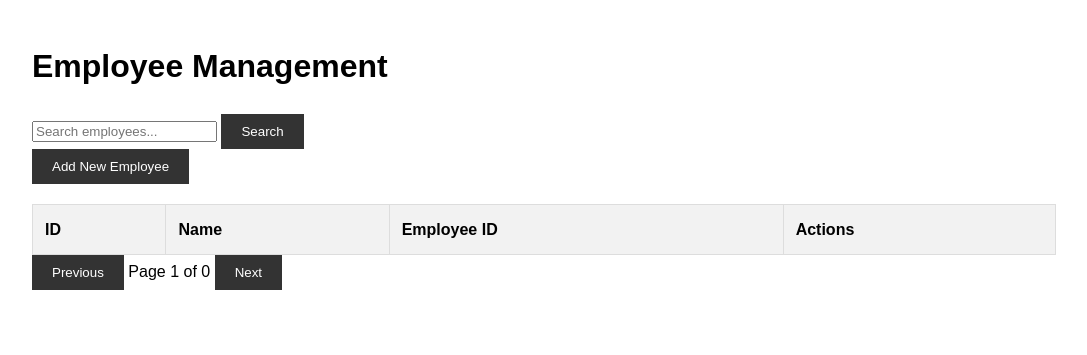
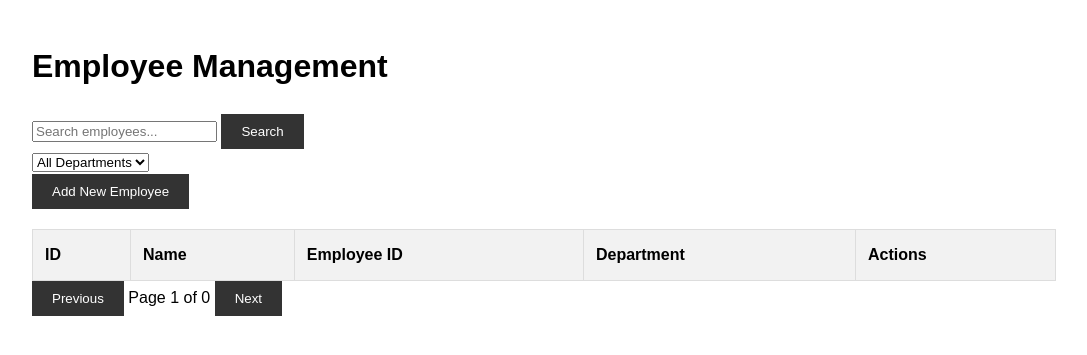
Before and after one commit to SolBaby/labor-tracker-scanner, a Flask app: page /employee_management in a window 1280 px wide. Shown: the part 141-496 px from the top of the page, without its empty margins (96-1183 px from the left). Run offline with Flask 3, Linux system fonts and the light colour scheme; data that the repository does not hold is empty.

Commit message:
Agent step completed: Implement a more advanced web interface for managers and employees

```diff
--- a/models.py
+++ b/models.py
@@ -5,6 +5,7 @@ class Employee(db.Model):
     id = db.Column(db.Integer, primary_key=True)
     name = db.Column(db.String(100), nullable=False)
     employee_id = db.Column(db.String(20), unique=True, nullable=False)
+    department = db.Column(db.String(50), nullable=False)
     time_logs = db.relationship('TimeLog', backref='employee', lazy=True)
 
 class Task(db.Model):
@@ -12,6 +13,7 @@ class Task(db.Model):
     name = db.Column(db.String(100), nullable=False)
     task_id = db.Column(db.String(20), unique=True, nullable=False)
     barcode = db.Column(db.String(50), unique=True, nullable=False)
+    location = db.Column(db.String(100))
     time_logs = db.relationship('TimeLog', backref='task', lazy=True)
 
 class TimeLog(db.Model):
--- a/routes.py
+++ b/routes.py
@@ -1,7 +1,7 @@
 from flask import render_template, request, jsonify
 from models import Employee, Task, TimeLog
 from datetime import datetime
-from sqlalchemy import func
+from sqlalchemy import func, desc
 from app import db
 
 def init_routes(app):
@@ -11,23 +11,37 @@ def init_routes(app):
 
     @app.route('/employee_management')
     def employee_management():
-        page = request.args.get('page', 1, type=int)
-        per_page = 10
-        employees = Employee.query.paginate(page=page, per_page=per_page, error_out=False)
-        return render_template('employee_management.html', employees=employees.items, page=page, total_pages=employees.pages)
+        return render_template('employee_management.html')
 
     @app.route('/api/employees/search')
     def search_employees():
         search_term = request.args.get('term', '')
+        department = request.args.get('department', '')
         page = request.args.get('page', 1, type=int)
+        sort_field = request.args.get('sort_field', 'id')
+        sort_order = request.args.get('sort_order', 'asc')
         per_page = 10
-        employees = Employee.query.filter(
-            (Employee.name.ilike(f'%{search_term}%')) |
-            (Employee.employee_id.ilike(f'%{search_term}%'))
-        ).paginate(page=page, per_page=per_page, error_out=False)
+
+        query = Employee.query
+
+        if search_term:
+            query = query.filter(
+                (Employee.name.ilike(f'%{search_term}%')) |
+                (Employee.employee_id.ilike(f'%{search_term}%'))
+            )
+
+        if department:
+            query = query.filter(Employee.department == department)
+
+        if sort_order == 'desc':
+            query = query.order_by(desc(getattr(Employee, sort_field)))
+        else:
+            query = query.order_by(getattr(Employee, sort_field))
+
+        employees = query.paginate(page=page, per_page=per_page, error_out=False)
 
         return jsonify({
-            'employees': [{'id': e.id, 'name': e.name, 'employee_id': e.employee_id} for e in employees.items],
+            'employees': [{'id': e.id, 'name': e.name, 'employee_id': e.employee_id, 'department': e.department} for e in employees.items],
             'total_pages': employees.pages,
             'current_page': page
         })
@@ -40,7 +54,7 @@ def init_routes(app):
     @app.route('/api/employee/add', methods=['POST'])
     def add_employee():
         data = request.json
-        new_employee = Employee(name=data['name'], employee_id=data['employee_id'])
+        new_employee = Employee(name=data['name'], employee_id=data['employee_id'], department=data['department'])
         db.session.add(new_employee)
         try:
             db.session.commit()
@@ -56,6 +70,7 @@ def init_routes(app):
         if employee:
             employee.name = data['name']
             employee.employee_id = data['employee_id']
+            employee.department = data['department']
             try:
                 db.session.commit()
                 return jsonify({'status': 'success', 'message': 'Employee updated successfully'})
@@ -153,16 +168,14 @@ def init_routes(app):
     @app.route('/reports')
     def reports():
         employee_hours = db.session.query(
-            Employee.name,
-            func.sum(TimeLog.duration)
-        ).join(TimeLog).group_by(Employee.id).all()
+            Employee.name.label('employee_name'),
+            Task.name.label('task_name'),
+            Task.location.label('task_location'),
+            func.sum(func.extract('epoch', TimeLog.duration) / 60).label('total_minutes'),
+            func.sum(func.extract('epoch', TimeLog.duration) % 60).label('total_seconds')
+        ).join(TimeLog).join(Task).group_by(Employee.id, Task.id).all()
 
-        task_hours = db.session.query(
-            Task.name,
-            func.sum(TimeLog.duration)
-        ).join(TimeLog).group_by(Task.id).all()
-
-        return render_template('reports.html', employee_hours=employee_hours, task_hours=task_hours)
+        return render_template('reports.html', employee_hours=employee_hours)
 
     @app.route('/api/scan', methods=['POST'])
     def handle_scan():
--- a/static/js/employee_management.js
+++ b/static/js/employee_management.js
@@ -2,6 +2,7 @@ document.addEventListener('DOMContentLoaded', function() {
     const employeeTable = document.getElementById('employee-table');
     const searchInput = document.getElementById('employee-search');
     const searchBtn = document.getElementById('search-btn');
+    const departmentFilter = document.getElementById('department-filter');
     const addEmployeeBtn = document.getElementById('add-employee-btn');
     const employeeModal = document.getElementById('employee-modal');
     const employeeForm = document.getElementById('employee-form');
@@ -12,13 +13,15 @@ document.addEventListener('DOMContentLoaded', function() {
     const totalPagesSpan = document.getElementById('total-pages');
 
     let currentPage = 1;
+    let currentSort = { field: 'id', order: 'asc' };
     const itemsPerPage = 10;
 
-    function showModal(title, id = '', name = '', employeeId = '') {
+    function showModal(title, id = '', name = '', employeeId = '', department = '') {
         document.getElementById('modal-title').textContent = title;
         document.getElementById('employee-id').value = id;
         document.getElementById('employee-name').value = name;
         document.getElementById('employee-id-input').value = employeeId;
+        document.getElementById('employee-department').value = department;
         employeeModal.style.display = 'block';
     }
 
@@ -34,26 +37,35 @@ document.addEventListener('DOMContentLoaded', function() {
         const id = document.getElementById('employee-id').value;
         const name = document.getElementById('employee-name').value;
         const employeeId = document.getElementById('employee-id-input').value;
+        const department = document.getElementById('employee-department').value;
 
         if (id) {
-            updateEmployee(id, name, employeeId);
+            updateEmployee(id, name, employeeId, department);
         } else {
-            addEmployee(name, employeeId);
+            addEmployee(name, employeeId, department);
         }
     });
 
     employeeTable.addEventListener('click', function(e) {
         const target = e.target;
-        const row = target.closest('tr');
-        const id = target.dataset.id;
-
-        if (target.classList.contains('edit-btn')) {
+        if (target.classList.contains('sortable')) {
+            const field = target.dataset.sort;
+            if (currentSort.field === field) {
+                currentSort.order = currentSort.order === 'asc' ? 'desc' : 'asc';
+            } else {
+                currentSort = { field, order: 'asc' };
+            }
+            searchEmployees();
+        } else if (target.classList.contains('edit-btn')) {
+            const row = target.closest('tr');
+            const id = target.dataset.id;
             const name = row.querySelector('.employee-name').textContent;
-            const employeeId = row.querySelector('td:nth-child(3)').textContent;
-            showModal('Edit Employee', id, name, employeeId);
+            const employeeId = row.cells[2].textContent;
+            const department = row.cells[3].textContent;
+            showModal('Edit Employee', id, name, employeeId, department);
         } else if (target.classList.contains('delete-btn')) {
             if (confirm('Are you sure you want to delete this employee?')) {
-                deleteEmployee(id);
+                deleteEmployee(target.dataset.id);
             }
         }
     });
@@ -65,12 +77,15 @@ document.addEventListener('DOMContentLoaded', function() {
         }
     });
 
+    departmentFilter.addEventListener('change', searchEmployees);
+
     prevPageBtn.addEventListener('click', () => changePage(-1));
     nextPageBtn.addEventListener('click', () => changePage(1));
 
     function searchEmployees() {
         const searchTerm = searchInput.value.toLowerCase();
-        fetch(`/api/employees/search?term=${searchTerm}&page=${currentPage}`)
+        const department = departmentFilter.value;
+        fetch(`/api/employees/search?term=${searchTerm}&department=${department}&page=${currentPage}&sort_field=${currentSort.field}&sort_order=${currentSort.order}`)
             .then(response => response.json())
             .then(data => {
                 updateEmployeeTable(data.employees);
@@ -88,6 +103,7 @@ document.addEventListener('DOMContentLoaded', function() {
                 <td>${employee.id}</td>
                 <td class="employee-name">${employee.name}</td>
                 <td>${employee.employee_id}</td>
+                <td>${employee.department}</td>
                 <td>
                     <button class="btn edit-btn" data-id="${employee.id}">Edit</button>
                     <button class="btn delete-btn" data-id="${employee.id}">Delete</button>
@@ -110,11 +126,11 @@ document.addEventListener('DOMContentLoaded', function() {
         searchEmployees();
     }
 
-    function addEmployee(name, employeeId) {
+    function addEmployee(name, employeeId, department) {
         fetch('/api/employee/add', {
             method: 'POST',
             headers: { 'Content-Type': 'application/json' },
-            body: JSON.stringify({ name, employee_id: employeeId }),
+            body: JSON.stringify({ name, employee_id: employeeId, department }),
         })
         .then(response => response.json())
         .then(data => {
@@ -128,11 +144,11 @@ document.addEventListener('DOMContentLoaded', function() {
         .catch(error => console.error('Error:', error));
     }
 
-    function updateEmployee(id, name, employeeId) {
+    function updateEmployee(id, name, employeeId, department) {
         fetch(`/api/employee/update/${id}`, {
             method: 'PUT',
             headers: { 'Content-Type': 'application/json' },
-            body: JSON.stringify({ name, employee_id: employeeId }),
+            body: JSON.stringify({ name, employee_id: employeeId, department }),
         })
         .then(response => response.json())
         .then(data => {
--- a/templates/employee_management.html
+++ b/templates/employee_management.html
@@ -3,19 +3,30 @@
 {% block content %}
 <h1>Employee Management</h1>
 
-<div class="search-container">
-    <input type="text" id="employee-search" placeholder="Search employees...">
-    <button class="btn" id="search-btn">Search</button>
+<div class="controls">
+    <div class="search-container">
+        <input type="text" id="employee-search" placeholder="Search employees...">
+        <button class="btn" id="search-btn">Search</button>
+    </div>
+    <div class="filter-container">
+        <select id="department-filter">
+            <option value="">All Departments</option>
+            <option value="IT">IT</option>
+            <option value="HR">HR</option>
+            <option value="Sales">Sales</option>
+            <option value="Marketing">Marketing</option>
+        </select>
+    </div>
+    <button class="btn" id="add-employee-btn">Add New Employee</button>
 </div>
-
-<button class="btn" id="add-employee-btn">Add New Employee</button>
 
 <table id="employee-table">
     <thead>
         <tr>
-            <th>ID</th>
-            <th>Name</th>
-            <th>Employee ID</th>
+            <th class="sortable" data-sort="id">ID</th>
+            <th class="sortable" data-sort="name">Name</th>
+            <th class="sortable" data-sort="employee_id">Employee ID</th>
+            <th class="sortable" data-sort="department">Department</th>
             <th>Actions</th>
         </tr>
     </thead>
@@ -25,6 +36,7 @@
             <td>{{ employee.id }}</td>
             <td class="employee-name">{{ employee.name }}</td>
             <td>{{ employee.employee_id }}</td>
+            <td>{{ employee.department }}</td>
             <td>
                 <button class="btn edit-btn" data-id="{{ employee.id }}">Edit</button>
                 <button class="btn delete-btn" data-id="{{ employee.id }}">Delete</button>
@@ -50,6 +62,13 @@
             <input type="text" id="employee-name" required>
             <label for="employee-id-input">Employee ID:</label>
             <input type="text" id="employee-id-input" required>
+            <label for="employee-department">Department:</label>
+            <select id="employee-department" required>
+                <option value="IT">IT</option>
+                <option value="HR">HR</option>
+                <option value="Sales">Sales</option>
+                <option value="Marketing">Marketing</option>
+            </select>
             <button type="submit" class="btn">Save</button>
         </form>
     </div>
--- a/templates/task_management.html
+++ b/templates/task_management.html
@@ -13,6 +13,7 @@
     <input type="text" id="new-task-name" placeholder="Task Name" required>
     <input type="text" id="new-task-id" placeholder="Task ID" required>
     <input type="text" id="new-task-barcode" placeholder="Task Barcode" required>
+    <input type="text" id="new-task-location" placeholder="Task Location" required>
     <button type="submit" class="btn">Add Task</button>
 </form>
 
@@ -23,6 +24,7 @@
             <th>Name</th>
             <th>Task ID</th>
             <th>Barcode</th>
+            <th>Location</th>
             <th>Actions</th>
         </tr>
     </thead>
@@ -33,6 +35,7 @@
             <td>{{ task.name }}</td>
             <td>{{ task.task_id }}</td>
             <td>{{ task.barcode }}</td>
+            <td>{{ task.location }}</td>
             <td>
                 <button class="btn edit-btn" data-id="{{ task.id }}">Edit</button>
                 <button class="btn delete-btn" data-id="{{ task.id }}">Delete</button>
@@ -54,6 +57,8 @@
             <input type="text" id="task-id-input" required>
             <label for="task-barcode">Barcode:</label>
             <input type="text" id="task-barcode" required>
+            <label for="task-location">Location:</label>
+            <input type="text" id="task-location" required>
             <button type="submit" class="btn">Save</button>
         </form>
     </div>
```
Also changed, not shown: migrations/versions/12d6c3115000_add_location_to_task_model.py (added, +32 -0 lines), migrations/versions/fb9025ae3d0d_add_department_to_employee_model.py (added, +32 -0 lines), static/js/task_management.js (+13 -9 lines), templates/reports.html (+9 -23 lines).
